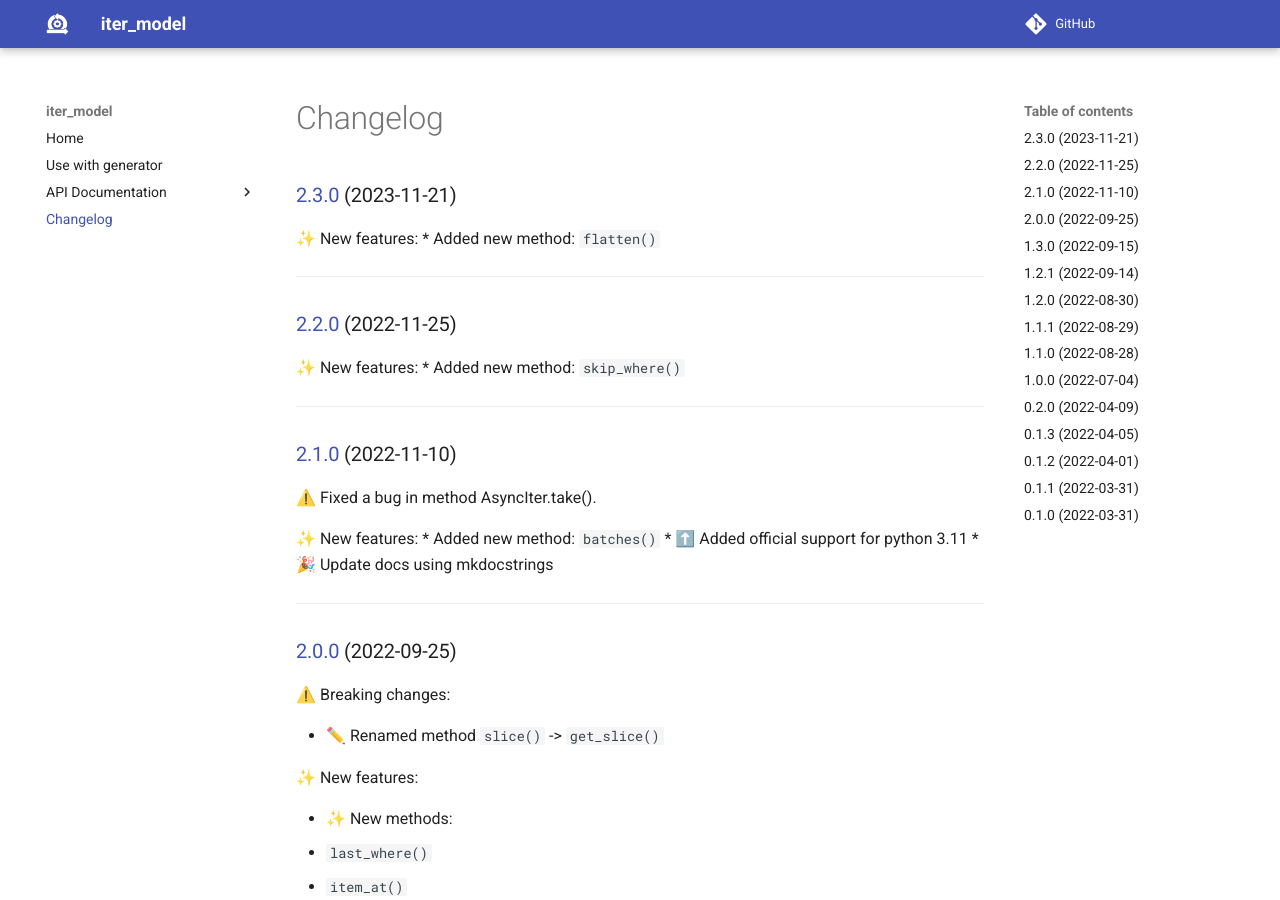
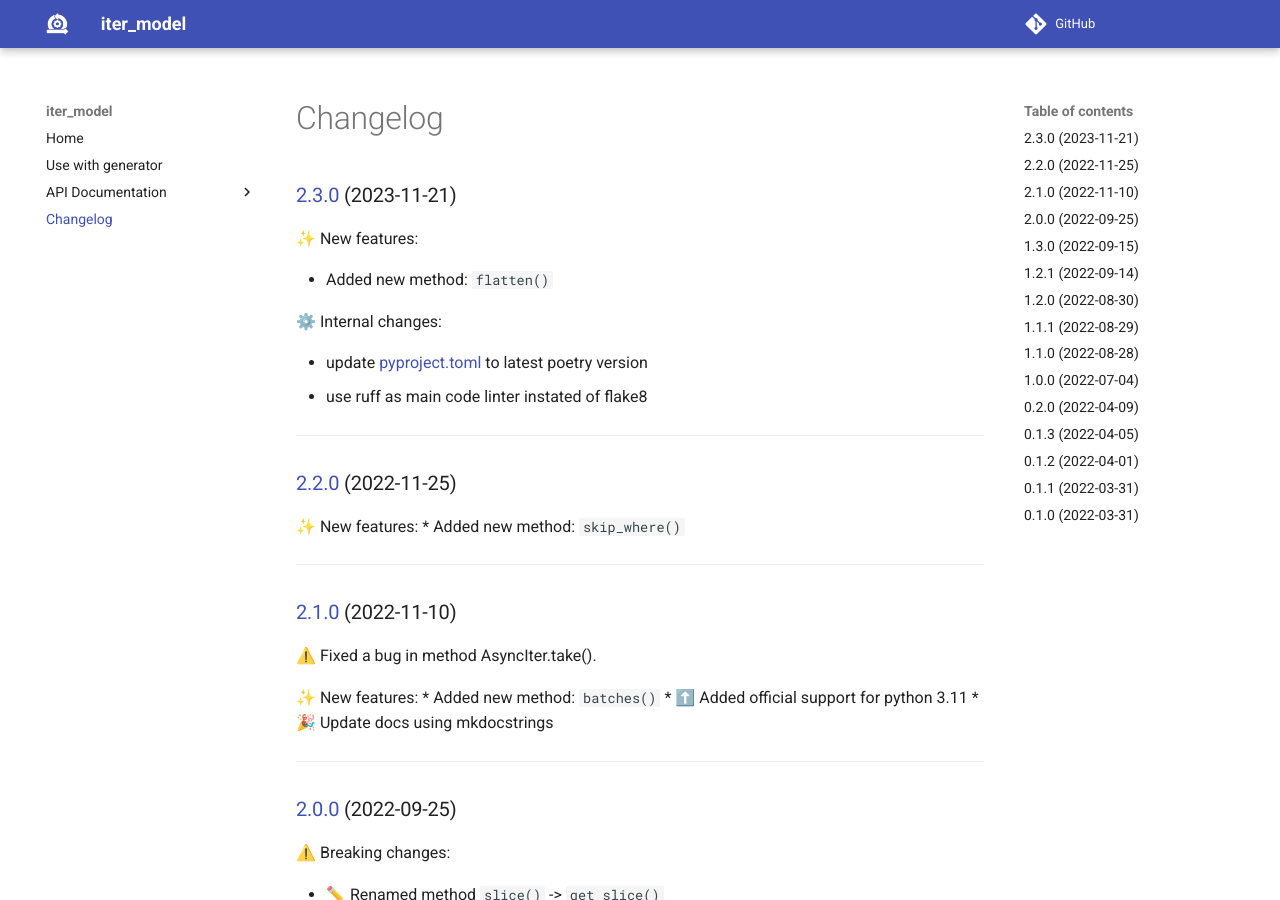
Before and after one commit to VolodymyrBor/iter_model, an MkDocs documentation site: the page built from docs/changelog.md, in a window 1280 px wide and 900 px high. Built offline with MkDocs 1.6.1 and Material for MkDocs 9.7.7, drawn with Linux system fonts in a browser that asks for light colours; comment, search, counter and statistics services are not loaded.

Commit message:
📃 Update changelog.md

```diff
--- a/docs/changelog.md
+++ b/docs/changelog.md
@@ -1,7 +1,13 @@
 ### [2.3.0] (2023-11-21)
 
 ✨ New features:
-   * Added new method: `flatten()`
+
+* Added new method: `flatten()`
+
+⚙️ Internal changes:
+
+* update [pyproject.toml](pyproject.toml) to latest poetry version
+* use ruff as main code linter instated of flake8
 
 ---
 
```
